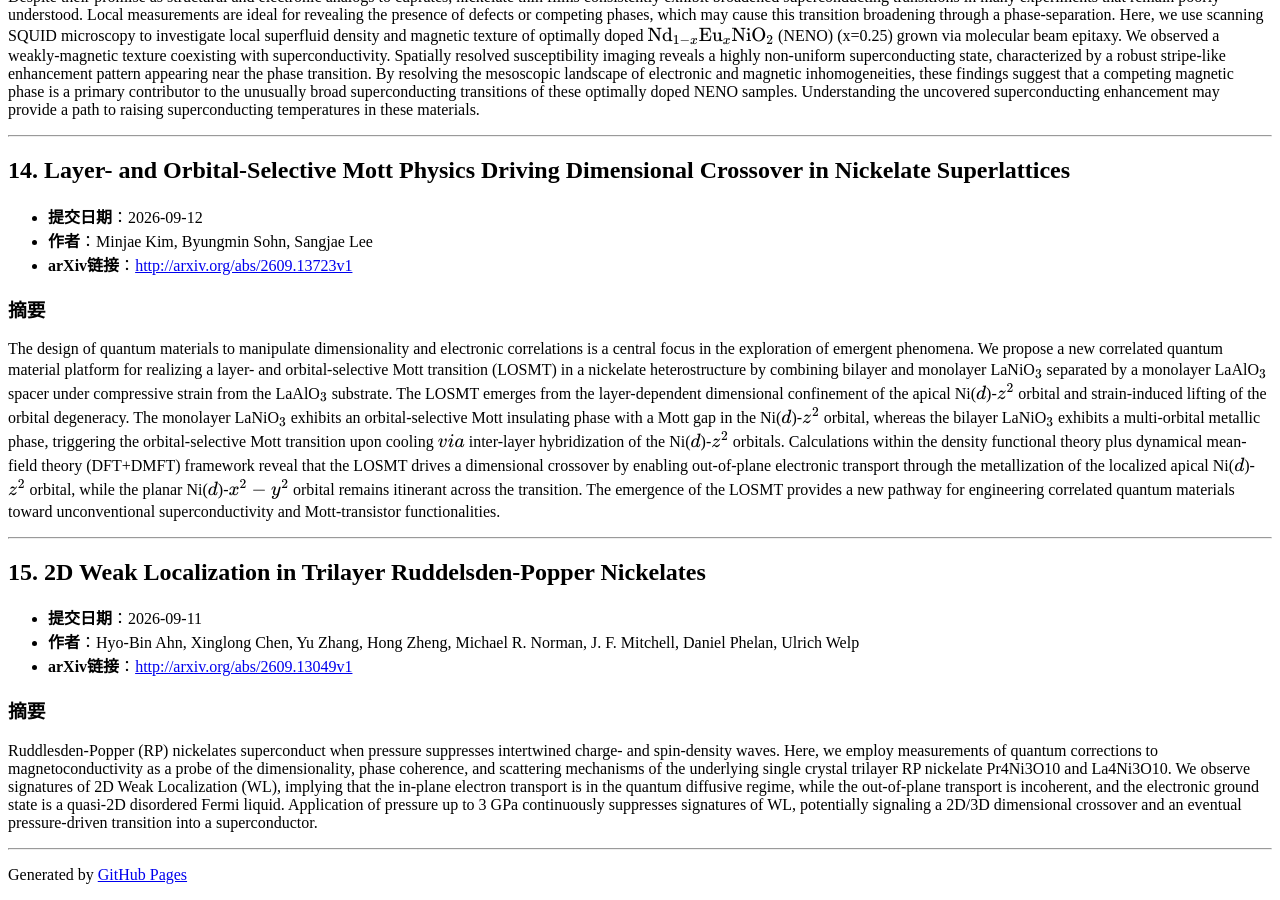
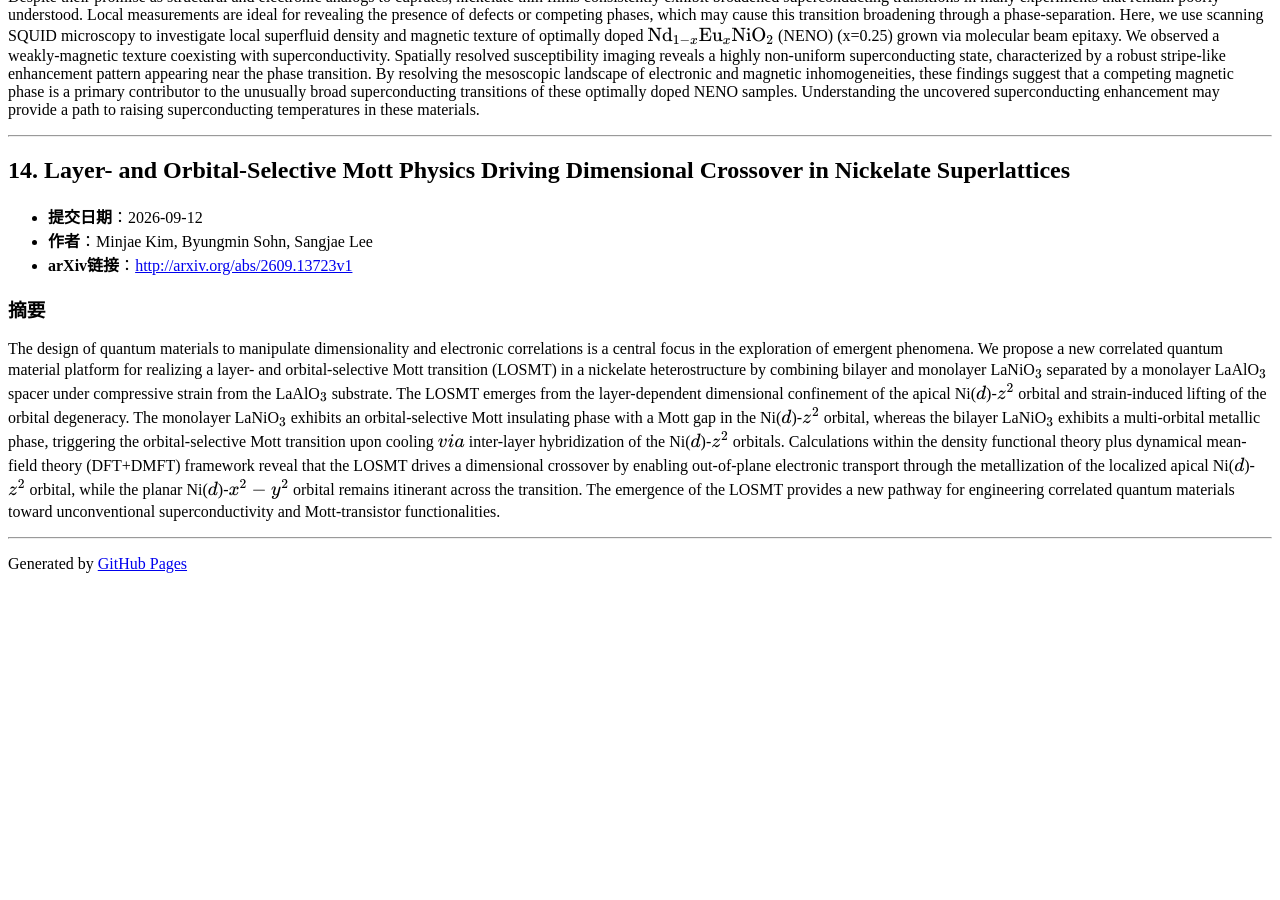
Before and after one commit to yangke25491/daily-arxiv-nickelate_superconductivity, a Jekyll site: the page built from docs/index.md, in a window 1280 px wide and 900 px high, scrolled down 5016 px. Built offline with Jekyll 4.4.1, drawn with Linux system fonts in a browser that asks for light colours; after the commit the page ends 5605 px from its top, so only the background shows below that; some of the changed text lies outside the part shown.

Commit message:
Automated update: arXiv papers

```diff
--- a/docs/index.md
+++ b/docs/index.md
@@ -5,8 +5,8 @@ title: 镍酸盐超导论文
 
 # 凝聚态物理-镍酸盐高温超导相关论文
 
-> 检索时间范围：**2026-09-11 至 2026-10-11**
-> 数据检索到 **15** 篇相关论文，按提交时间降序排列
+> 检索时间范围：**2026-09-12 至 2026-10-12**
+> 数据检索到 **14** 篇相关论文，按提交时间降序排列
 
 ---
 
@@ -163,14 +163,3 @@ Despite their promise as structural and electronic analogs to cuprates, nickelat
 The design of quantum materials to manipulate dimensionality and electronic correlations is a central focus in the exploration of emergent phenomena. We propose a new correlated quantum material platform for realizing a layer- and orbital-selective Mott transition (LOSMT) in a nickelate heterostructure by combining bilayer and monolayer LaNiO${}\_3$ separated by a monolayer LaAlO${}\_3$ spacer under compressive strain from the LaAlO${}\_3$ substrate. The LOSMT emerges from the layer-dependent dimensional confinement of the apical Ni($d$)-$z^2$ orbital and strain-induced lifting of the orbital degeneracy. The monolayer LaNiO${}\_3$ exhibits an orbital-selective Mott insulating phase with a Mott gap in the Ni($d$)-$z^2$ orbital, whereas the bilayer LaNiO${}\_3$ exhibits a multi-orbital metallic phase, triggering the orbital-selective Mott transition upon cooling $via$ inter-layer hybridization of the Ni($d$)-$z^2$ orbitals. Calculations within the density functional theory plus dynamical mean-field theory (DFT+DMFT) framework reveal that the LOSMT drives a dimensional crossover by enabling out-of-plane electronic transport through the metallization of the localized apical Ni($d$)-$z^2$ orbital, while the planar Ni($d$)-$x^2-y^2$ orbital remains itinerant across the transition. The emergence of the LOSMT provides a new pathway for engineering correlated quantum materials toward unconventional superconductivity and Mott-transistor functionalities.
 
 ---
-
-## 15. 2D Weak Localization in Trilayer Ruddelsden-Popper Nickelates
-
-- **提交日期**：2026-09-11
-- **作者**：Hyo-Bin Ahn, Xinglong Chen, Yu Zhang, Hong Zheng, Michael R. Norman, J. F. Mitchell, Daniel Phelan, Ulrich Welp
-- **arXiv链接**：[http://arxiv.org/abs/2609.13049v1](http://arxiv.org/abs/2609.13049v1)
-
-### 摘要
-Ruddlesden-Popper (RP) nickelates superconduct when pressure suppresses intertwined charge- and spin-density waves. Here, we employ measurements of quantum corrections to magnetoconductivity as a probe of the dimensionality, phase coherence, and scattering mechanisms of the underlying single crystal trilayer RP nickelate Pr4Ni3O10 and La4Ni3O10. We observe signatures of 2D Weak Localization (WL), implying that the in-plane electron transport is in the quantum diffusive regime, while the out-of-plane transport is incoherent, and the electronic ground state is a quasi-2D disordered Fermi liquid. Application of pressure up to 3 GPa continuously suppresses signatures of WL, potentially signaling a 2D/3D dimensional crossover and an eventual pressure-driven transition into a superconductor.
-
----
```
